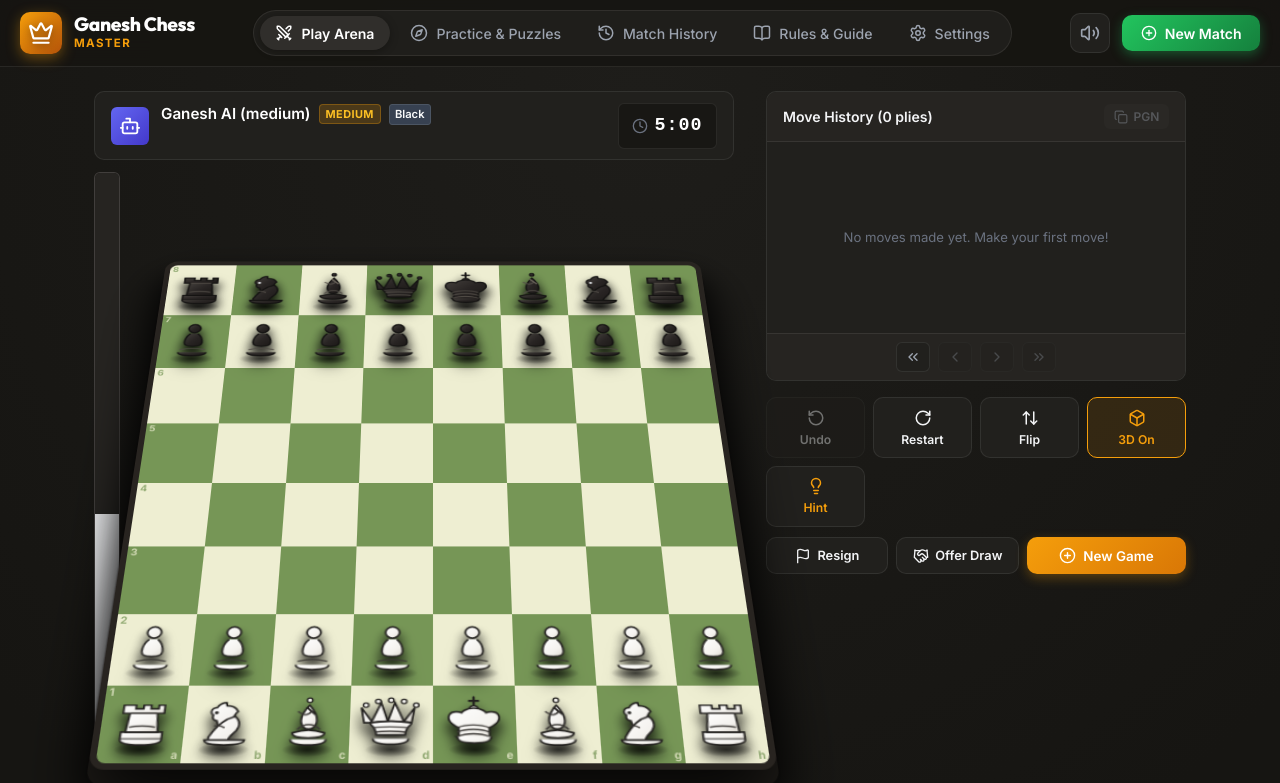
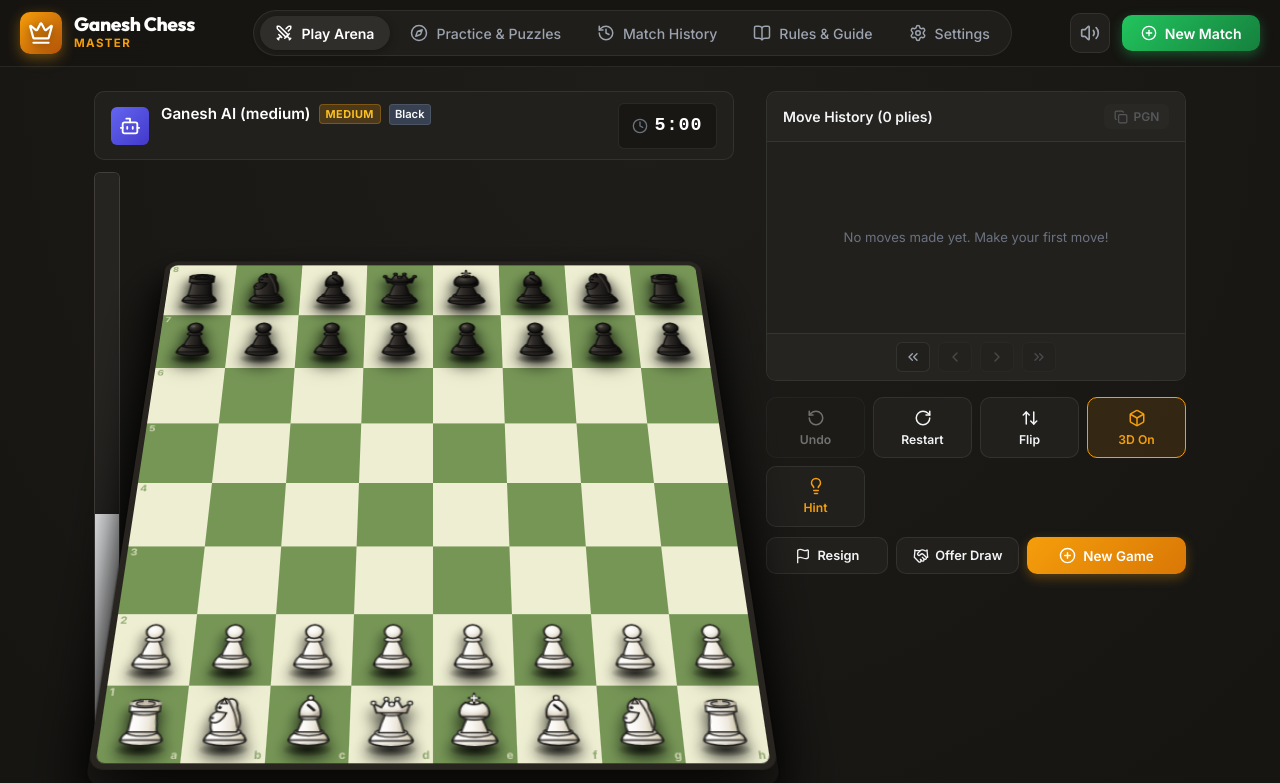
Before and after one commit to ganeshsawant8086-ux/GaneshChessMaster, a React (Vite) app in the folder GaneshChess/: page / in a window 1280 px wide. Shown: the top 783 px of the page. Built offline with nearby package versions, Linux system fonts and the light colour scheme.

Commit message:
Update piece models to 3D isometric perspective matching reference image

```diff
--- a/GaneshChess/src/components/Piece.jsx
+++ b/GaneshChess/src/components/Piece.jsx
@@ -1,9 +1,10 @@
 import React from 'react';
 
 /**
- * Premium Vector Chess Pieces (Staunton / Neo Tournament Standard)
+ * 3D Isometric & Staunton Tournament Chess Pieces
  * Supports piece type: 'p' (pawn), 'n' (knight), 'b' (bishop), 'r' (rook), 'q' (queen), 'k' (king)
  * and color: 'w' (white), 'b' (black)
+ * Matches realistic 3D perspective models with cylindrical bases and high-angle rendering.
  */
 export const Piece = ({
   type,
@@ -16,107 +17,181 @@ export const Piece = ({
   const isWhite = color === 'w';
   const pieceKey = type.toLowerCase();
 
-  // Gradient IDs unique to piece type and color
-  const gradId = `piece-grad-${color}-${styleType}`;
-  const strokeColor = isWhite ? '#22201e' : '#141312';
-  const detailColor = isWhite ? '#3a3734' : '#524d47';
+  // Gradients
+  const bodyGradId = `piece-3d-${color}-body`;
+  const rimGradId = `piece-3d-${color}-rim`;
+  const specGradId = `piece-3d-${color}-spec`;
+  const innerRookGradId = `piece-3d-${color}-inner`;
 
-  const renderSVGPaths = () => {
+  const strokeColor = isWhite ? '#1e1c1a' : '#0d0c0b';
+  const detailColor = isWhite ? '#4a453f' : '#38342f';
+
+  // Render 3D Perspective Piece (Matching User Reference Image)
+  const render3DPiece = () => {
     switch (pieceKey) {
-      case 'k': // King
+      case 'p': // 3D Pawn
         return (
-          <>
-            {/* Cross */}
-            <path d="M22.5 11.5V5.5M19.5 8.5h6" stroke={strokeColor} strokeWidth="1.6" strokeLinecap="round" />
-            {/* Crown finial */}
-            <path d="M22.5 25c0 0 4.5-7.5 3-10.5-1-2-3-2-3-2s-2 0-3 2c-1.5 3 3 10.5 3 10.5" fill={`url(#${gradId})`} stroke={strokeColor} strokeWidth="1.2" />
-            {/* Crown body */}
-            <path d="M11.5 37c5.5 3.5 15.5 3.5 21 0v-7s9-4.5 6-10.5c-2-4-8-1.5-8-1.5s-2-3.5-8-3.5-8 3.5-8 3.5-6-2.5-8 1.5c-3 6 6 10.5 6 10.5v7z" fill={`url(#${gradId})`} stroke={strokeColor} strokeWidth="1.3" />
-            {/* Ribs / details */}
-            <path d="M11.5 30c5.5-3 15.5-3 21 0m-21 3.5c5.5-3 15.5-3 21 0m-21 3.5c5.5-3 15.5-3 21 0" stroke={detailColor} strokeWidth="1.1" fill="none" />
-            {/* Base */}
-            <path d="M11.5 37c0 3 2 5 11 5s11-2 11-5" fill={`url(#${gradId})`} stroke={strokeColor} strokeWidth="1.3" />
-          </>
+          <g>
+            {/* Base Rims */}
+            <ellipse cx="22.5" cy="38" rx="12" ry="4" fill={`url(#${rimGradId})`} stroke={strokeColor} strokeWidth="1.2" />
+            <path d="M11 38 C 11 34.5 13 32 15 31 C 19 32.5 26 32.5 30 31 C 32 32 34 34.5 34 38 Z" fill={`url(#${bodyGradId})`} stroke={strokeColor} strokeWidth="1.1" />
+            <ellipse cx="22.5" cy="31" rx="8.5" ry="2.6" fill={`url(#${rimGradId})`} stroke={strokeColor} strokeWidth="1" />
+
+            {/* Stem / Trunk */}
+            <path d="M15.5 31 C 16.5 25 18.5 21 20 18 L 25 18 C 26.5 21 28.5 25 29.5 31 Z" fill={`url(#${bodyGradId})`} stroke={strokeColor} strokeWidth="1.1" />
+
+            {/* Collar Ring */}
+            <ellipse cx="22.5" cy="18" rx="5.5" ry="1.9" fill={`url(#${rimGradId})`} stroke={strokeColor} strokeWidth="1" />
+
+            {/* Spherical Head */}
+            <circle cx="22.5" cy="11.5" r="5.6" fill={`url(#${specGradId})`} stroke={strokeColor} strokeWidth="1.2" />
+            {/* Specular gloss dot */}
+            <ellipse cx="20.5" cy="9.5" rx="1.8" ry="1.2" fill={isWhite ? '#ffffff' : '#6b655e'} opacity="0.65" />
+          </g>
         );
 
-      case 'q': // Queen
+      case 'r': // 3D Rook with circular battlement crown viewed from above
         return (
-          <>
-            {/* Crown spikes and body */}
-            <path d="M9 26c8.5-1.5 21-1.5 27 0l2-12-7 11-6-15-4.5 15-4.5-15-6 15-7-11 2 12z" fill={`url(#${gradId})`} stroke={strokeColor} strokeWidth="1.3" />
-            {/* Jewels */}
-            <circle cx="6" cy="12" r="1.8" fill={`url(#${gradId})`} stroke={strokeColor} strokeWidth="1" />
-            <circle cx="14" cy="9" r="1.8" fill={`url(#${gradId})`} stroke={strokeColor} strokeWidth="1" />
-            <circle cx="22.5" cy="8" r="1.8" fill={`url(#${gradId})`} stroke={strokeColor} strokeWidth="1" />
-            <circle cx="31" cy="9" r="1.8" fill={`url(#${gradId})`} stroke={strokeColor} strokeWidth="1" />
-            <circle cx="39" cy="12" r="1.8" fill={`url(#${gradId})`} stroke={strokeColor} strokeWidth="1" />
-            {/* Body */}
-            <path d="M9 26c0 2 1.5 2 2.5 4 2.5 5 1 5.5 1 5.5h20s-1.5-.5 1-5.5c1-2 2.5-2 2.5-4-8.5-1.5-18.5-1.5-27 0z" fill={`url(#${gradId})`} stroke={strokeColor} strokeWidth="1.3" />
-            <path d="M11.5 30c3.5-1 17-1 22 0m-20.5 3.5c3.5-1 14-1 19 0" stroke={detailColor} strokeWidth="1.1" fill="none" />
-            {/* Base */}
-            <path d="M11 38.5c0 2.5 3 4.5 11.5 4.5s11.5-2 11.5-4.5" fill={`url(#${gradId})`} stroke={strokeColor} strokeWidth="1.3" />
-          </>
+          <g>
+            {/* Base Rims */}
+            <ellipse cx="22.5" cy="38.5" rx="13" ry="4.2" fill={`url(#${rimGradId})`} stroke={strokeColor} strokeWidth="1.2" />
+            <path d="M10 38.5 C 10 35.5 12 33.5 14 32.5 L 31 32.5 C 33 33.5 35 35.5 35 38.5 Z" fill={`url(#${bodyGradId})`} stroke={strokeColor} strokeWidth="1.1" />
+            <ellipse cx="22.5" cy="32.5" rx="9.5" ry="3" fill={`url(#${rimGradId})`} stroke={strokeColor} strokeWidth="1" />
+
+            {/* Tower Trunk */}
+            <path d="M13.5 32.5 L 15 17 L 30 17 L 31.5 32.5 Z" fill={`url(#${bodyGradId})`} stroke={strokeColor} strokeWidth="1.1" />
+            <ellipse cx="22.5" cy="17" rx="8.5" ry="2.7" fill={`url(#${rimGradId})`} stroke={strokeColor} strokeWidth="1" />
+
+            {/* Castle Crown - Circular with battlements */}
+            <path d="M13 17 L 13 11 C 13 8 32 8 32 11 L 32 17 Z" fill={`url(#${bodyGradId})`} stroke={strokeColor} strokeWidth="1.1" />
+            {/* Inner recessed circle of crown */}
+            <ellipse cx="22.5" cy="11" rx="9.5" ry="3.2" fill={`url(#${rimGradId})`} stroke={strokeColor} strokeWidth="1" />
+            <ellipse cx="22.5" cy="11" rx="6" ry="2" fill={`url(#${innerRookGradId})`} stroke={strokeColor} strokeWidth="0.8" />
+
+            {/* 4 Battlement notches */}
+            <rect x="21" y="8" width="3" height="3" fill={`url(#${innerRookGradId})`} />
+            <rect x="12.5" y="9.5" width="2.5" height="2.5" fill={`url(#${innerRookGradId})`} />
+            <rect x="30" y="9.5" width="2.5" height="2.5" fill={`url(#${innerRookGradId})`} />
+          </g>
         );
 
-      case 'r': // Rook
+      case 'n': // 3D Knight - 3/4 carved horse head
         return (
-          <>
-            {/* Tower */}
-            <path d="M9 39h27v-5.5H9V39z" fill={`url(#${gradId})`} stroke={strokeColor} strokeWidth="1.3" />
-            <path d="M12 33.5l1.5-15h18l1.5 15H12z" fill={`url(#${gradId})`} stroke={strokeColor} strokeWidth="1.3" />
-            {/* Battlements */}
-            <path d="M9 18.5h27V12h-4v3h-5v-3h-5v3h-5v-3H9v6.5z" fill={`url(#${gradId})`} stroke={strokeColor} strokeWidth="1.3" />
-            {/* Rungs */}
-            <path d="M14 29.5c5-1 12-1 17 0" stroke={detailColor} strokeWidth="1.1" fill="none" />
-            <path d="M14 18.5h17" stroke={detailColor} strokeWidth="1.1" fill="none" />
-            {/* Base */}
-            <path d="M9 39c0 2.5 2.5 4.5 13.5 4.5s13.5-2 13.5-4.5" fill={`url(#${gradId})`} stroke={strokeColor} strokeWidth="1.3" />
-          </>
+          <g>
+            {/* Base Rims */}
+            <ellipse cx="22.5" cy="38.5" rx="13" ry="4.2" fill={`url(#${rimGradId})`} stroke={strokeColor} strokeWidth="1.2" />
+            <path d="M10 38.5 C 10 35.5 12 33.5 14 32.5 L 31 32.5 C 33 33.5 35 35.5 35 38.5 Z" fill={`url(#${bodyGradId})`} stroke={strokeColor} strokeWidth="1.1" />
+            <ellipse cx="22.5" cy="32.5" rx="9.5" ry="3" fill={`url(#${rimGradId})`} stroke={strokeColor} strokeWidth="1" />
+
+            {/* 3D Horse Head & Neck */}
+            <path
+              d="M14 32.5 C 12 28 13 22 16 17 C 15 15 15 12 17 9.5 C 19 7 21 6.5 22.5 8 C 24 6.5 27 7.5 28 10 C 29 12 28 14 29 16 C 30 18 31 22 31 26 C 31 29 29.5 31 29.5 32.5 Z"
+              fill={`url(#${bodyGradId})`}
+              stroke={strokeColor}
+              strokeWidth="1.2"
+            />
+            {/* Muzzle & Jaw */}
+            <path
+              d="M16 17 C 14 18 12 20 12 23 C 12 25 14 26 17 25 C 19 24 21 21 22 18 Z"
+              fill={`url(#${bodyGradId})`}
+              stroke={strokeColor}
+              strokeWidth="1.1"
+            />
+            {/* Mane ridges */}
+            <path d="M22.5 8 C 24 11 25.5 14 27 18 C 28 21 29 25 29.5 29" stroke={detailColor} strokeWidth="1.3" strokeLinecap="round" fill="none" />
+            {/* Ear */}
+            <path d="M20 7 L 22 11 L 18 11 Z" fill={`url(#${rimGradId})`} stroke={strokeColor} strokeWidth="1" />
+            {/* Eye */}
+            <circle cx="17.5" cy="14" r="1.2" fill={strokeColor} />
+            {/* Nostril */}
+            <circle cx="13.5" cy="22" r="0.9" fill={strokeColor} />
+          </g>
         );
 
-      case 'b': // Bishop
+      case 'b': // 3D Bishop with angled miter and finial ball
         return (
-          <>
-            <circle cx="22.5" cy="8" r="1.8" fill={`url(#${gradId})`} stroke={strokeColor} strokeWidth="1" />
-            <path d="M17.5 26c-1-5 2.5-11 5-14 2.5 3 6 9 5 14-1 4-3 5-5 5s-4-1-5-5z" fill={`url(#${gradId})`} stroke={strokeColor} strokeWidth="1.3" />
-            <path d="M15 17c3.5 3 6 4 9 0" stroke={detailColor} strokeWidth="1.1" fill="none" />
-            <path d="M12 34c3-1 6-2 10.5-2s7.5 1 10.5 2c0 2-2 4-10.5 4S12 36 12 34z" fill={`url(#${gradId})`} stroke={strokeColor} strokeWidth="1.3" />
-            <path d="M15 31.5c2.5-3 5-4 7.5-4s5 1 7.5 4" stroke={detailColor} strokeWidth="1.1" fill="none" />
-            <path d="M11 39c0 2.5 3 4.5 11.5 4.5s11.5-2 11.5-4.5" fill={`url(#${gradId})`} stroke={strokeColor} strokeWidth="1.3" />
-            {/* Slit */}
-            <path d="M21 14l5 5" stroke={isWhite ? '#22201e' : '#6b645b'} strokeWidth="1.4" strokeLinecap="round" />
-          </>
+          <g>
+            {/* Base Rims */}
+            <ellipse cx="22.5" cy="38.5" rx="12.5" ry="4" fill={`url(#${rimGradId})`} stroke={strokeColor} strokeWidth="1.2" />
+            <path d="M10.5 38.5 C 10.5 35.5 12.5 33.5 14.5 32.5 L 30.5 32.5 C 32.5 33.5 34.5 35.5 34.5 38.5 Z" fill={`url(#${bodyGradId})`} stroke={strokeColor} strokeWidth="1.1" />
+            <ellipse cx="22.5" cy="32.5" rx="9" ry="2.8" fill={`url(#${rimGradId})`} stroke={strokeColor} strokeWidth="1" />
+
+            {/* Stem & Mid Collar */}
+            <path d="M15 32.5 C 16.5 28 17.5 24 19 21 L 26 21 C 27.5 24 28.5 28 30 32.5 Z" fill={`url(#${bodyGradId})`} stroke={strokeColor} strokeWidth="1.1" />
+            <ellipse cx="22.5" cy="21" rx="6.5" ry="2.2" fill={`url(#${rimGradId})`} stroke={strokeColor} strokeWidth="1" />
+
+            {/* Miter Head */}
+            <path
+              d="M16 21 C 15 15 17.5 9 22.5 7.5 C 27.5 9 30 15 29 21 Z"
+              fill={`url(#${specGradId})`}
+              stroke={strokeColor}
+              strokeWidth="1.2"
+            />
+            {/* Diagonal Cut Slit */}
+            <path d="M21 12 L 25 16" stroke={strokeColor} strokeWidth="1.8" strokeLinecap="round" />
+            {/* Finial Ball */}
+            <circle cx="22.5" cy="6.5" r="1.8" fill={`url(#${rimGradId})`} stroke={strokeColor} strokeWidth="1" />
+          </g>
         );
 
-      case 'n': // Knight
+      case 'q': // 3D Queen - Radiating coronet and jewels
         return (
-          <>
-            {/* Mane & head */}
-            <path d="M22 10c-3 0-5 2-6 4-2 0-3.5 1.5-3.5 3.5 0 1 .5 2 1.5 2.5-.5 1-.5 2 0 3 .5 1 1.5 1.5 2.5 1.5l1 3.5s2 1 4 1 3.5-.5 4.5-2c1.5-2.5 1-6 2.5-8 .5-1 1-1.5 1.5-2-1-2-3.5-4.5-7.5-4.5z" fill={`url(#${gradId})`} stroke={strokeColor} strokeWidth="1.3" />
-            {/* Body */}
-            <path d="M12 37.5c2-4 4-7.5 8-11.5 3-3 5.5-4 8.5-5 2 2 3.5 5 2.5 8.5-.5 2-2 4-3.5 5.5-2 2-3 4.5-3 7.5h-12.5z" fill={`url(#${gradId})`} stroke={strokeColor} strokeWidth="1.3" />
-            {/* Eye */}
-            <circle cx="16" cy="18" r="1.3" fill={isWhite ? '#22201e' : '#e5e7eb'} />
-            {/* Base */}
-            <path d="M9.5 39.5c0 2.5 3.5 4 13 4s13-1.5 13-4h-26z" fill={`url(#${gradId})`} stroke={strokeColor} strokeWidth="1.3" />
-            <path d="M15 28.5c2.5-.5 5 0 7 1.5" stroke={detailColor} strokeWidth="1.1" fill="none" />
-          </>
+          <g>
+            {/* Base Rims */}
+            <ellipse cx="22.5" cy="39" rx="13.5" ry="4.4" fill={`url(#${rimGradId})`} stroke={strokeColor} strokeWidth="1.2" />
+            <path d="M9.5 39 C 9.5 36 12 34 14 33 L 31 33 C 33 34 35.5 36 35.5 39 Z" fill={`url(#${bodyGradId})`} stroke={strokeColor} strokeWidth="1.1" />
+            <ellipse cx="22.5" cy="33" rx="10" ry="3.2" fill={`url(#${rimGradId})`} stroke={strokeColor} strokeWidth="1" />
+
+            {/* Fluted Waist */}
+            <path d="M14.5 33 C 16 26 17.5 22 19 18 L 26 18 C 27.5 22 29 26 30.5 33 Z" fill={`url(#${bodyGradId})`} stroke={strokeColor} strokeWidth="1.1" />
+            <ellipse cx="22.5" cy="18" rx="6.5" ry="2.2" fill={`url(#${rimGradId})`} stroke={strokeColor} strokeWidth="1" />
+
+            {/* Coronet Dome */}
+            <path
+              d="M13 18 L 11 11 L 16 14 L 19 8 L 22.5 12 L 26 8 L 29 14 L 34 11 L 32 18 Z"
+              fill={`url(#${specGradId})`}
+              stroke={strokeColor}
+              strokeWidth="1.2"
+            />
+            {/* Coronet Pearls */}
+            <circle cx="11" cy="10.5" r="1.5" fill={`url(#${rimGradId})`} stroke={strokeColor} strokeWidth="0.8" />
+            <circle cx="19" cy="7.5" r="1.5" fill={`url(#${rimGradId})`} stroke={strokeColor} strokeWidth="0.8" />
+            <circle cx="26" cy="7.5" r="1.5" fill={`url(#${rimGradId})`} stroke={strokeColor} strokeWidth="0.8" />
+            <circle cx="34" cy="10.5" r="1.5" fill={`url(#${rimGradId})`} stroke={strokeColor} strokeWidth="0.8" />
+            <circle cx="22.5" cy="11.5" r="1.8" fill={`url(#${rimGradId})`} stroke={strokeColor} strokeWidth="0.8" />
+          </g>
         );
 
-      case 'p': // Pawn
+      case 'k': // 3D King - Imperial crown with standing cross
+        return (
+          <g>
+            {/* Base Rims */}
+            <ellipse cx="22.5" cy="39" rx="14" ry="4.5" fill={`url(#${rimGradId})`} stroke={strokeColor} strokeWidth="1.2" />
+            <path d="M9 39 C 9 36 11.5 34 13.5 33 L 31.5 33 C 33.5 34 36 36 36 39 Z" fill={`url(#${bodyGradId})`} stroke={strokeColor} strokeWidth="1.1" />
+            <ellipse cx="22.5" cy="33" rx="10.5" ry="3.3" fill={`url(#${rimGradId})`} stroke={strokeColor} strokeWidth="1" />
+
+            {/* Lower Trunk & Tier Collar */}
+            <path d="M14 33 C 15.5 28 17 24 18.5 21 L 26.5 21 C 28 24 29.5 28 31 33 Z" fill={`url(#${bodyGradId})`} stroke={strokeColor} strokeWidth="1.1" />
+            <ellipse cx="22.5" cy="21" rx="7.5" ry="2.4" fill={`url(#${rimGradId})`} stroke={strokeColor} strokeWidth="1" />
+
+            {/* Royal Crown Dome */}
+            <path
+              d="M14 21 C 12 17 14 12 17 10 C 20.5 12 24.5 12 28 10 C 31 12 33 17 31 21 Z"
+              fill={`url(#${specGradId})`}
+              stroke={strokeColor}
+              strokeWidth="1.2"
+            />
+            {/* Crown Finial */}
+            <ellipse cx="22.5" cy="10" rx="3.5" ry="1.4" fill={`url(#${rimGradId})`} stroke={strokeColor} strokeWidth="1" />
+
+            {/* Standing 3D Cross */}
+            <path d="M22.5 3.5 V 10 M 19.5 6.5 H 25.5" stroke={strokeColor} strokeWidth="1.9" strokeLinecap="round" />
+            <path d="M22.5 4.5 V 9 M 20.5 6.5 H 24.5" stroke={isWhite ? '#ffffff' : '#6b655e'} strokeWidth="1" strokeLinecap="round" />
+          </g>
+        );
+
       default:
-        return (
-          <>
-            {/* Head */}
-            <circle cx="22.5" cy="12" r="4.8" fill={`url(#${gradId})`} stroke={strokeColor} strokeWidth="1.3" />
-            {/* Neck & Body */}
-            <path d="M19.5 18c-3 3-4 6-4 10 0 3 1.5 4.5 7 4.5s7-1.5 7-4.5c0-4-1-7-4-10" fill={`url(#${gradId})`} stroke={strokeColor} strokeWidth="1.3" />
-            {/* Collar */}
-            <path d="M12.5 36.5c3.5-1 6.5-1.5 10-1.5s6.5.5 10 1.5" stroke={detailColor} strokeWidth="1.1" fill="none" />
-            {/* Base */}
-            <path d="M11.5 39.5c0 2 2.5 4 11 4s11-2 11-4" fill={`url(#${gradId})`} stroke={strokeColor} strokeWidth="1.3" />
-          </>
-        );
+        return null;
     }
   };
 
@@ -137,13 +212,13 @@ export const Piece = ({
       <svg
         viewBox="0 0 45 45"
         style={{
-          width: '80%',
-          height: '80%',
+          width: '84%',
+          height: '84%',
           overflow: 'visible',
           filter: is3D
             ? (isWhite
-                ? 'drop-shadow(0 8px 6px rgba(0,0,0,0.45))'
-                : 'drop-shadow(0 8px 7px rgba(0,0,0,0.75))')
+                ? 'drop-shadow(0 10px 8px rgba(0,0,0,0.4))'
+                : 'drop-shadow(0 10px 10px rgba(0,0,0,0.7))')
             : (isWhite
                 ? 'drop-shadow(0 2px 3px rgba(0,0,0,0.3))'
                 : 'drop-shadow(0 2px 4px rgba(0,0,0,0.5))'),
@@ -151,42 +226,60 @@ export const Piece = ({
         }}
       >
         <defs>
-          {/* White Piece 3D Lighting Gradient */}
-          <linearGradient id={`piece-grad-w-${styleType}`} x1="0%" y1="0%" x2="100%" y2="100%">
-            {styleType === 'royal' ? (
-              <>
-                <stop offset="0%" stopColor="#ffffff" />
-                <stop offset="60%" stopColor="#fef3c7" />
-                <stop offset="100%" stopColor="#fde047" />
-              </>
-            ) : (
-              <>
-                <stop offset="0%" stopColor="#ffffff" />
-                <stop offset="65%" stopColor="#f4f2ee" />
-                <stop offset="100%" stopColor="#ddd8cf" />
-              </>
-            )}
+          {/* 3D Ivory White Shading Gradients */}
+          <linearGradient id={`piece-3d-w-body`} x1="0%" y1="0%" x2="100%" y2="0%">
+            <stop offset="0%" stopColor="#ffffff" />
+            <stop offset="35%" stopColor="#fbf9f5" />
+            <stop offset="70%" stopColor="#ede7dc" />
+            <stop offset="100%" stopColor="#c5bea0" />
           </linearGradient>
 
-          {/* Black Piece 3D Lighting Gradient */}
-          <linearGradient id={`piece-grad-b-${styleType}`} x1="0%" y1="0%" x2="100%" y2="100%">
-            {styleType === 'royal' ? (
-              <>
-                <stop offset="0%" stopColor="#451a03" />
-                <stop offset="60%" stopColor="#291102" />
-                <stop offset="100%" stopColor="#170901" />
-              </>
-            ) : (
-              <>
-                <stop offset="0%" stopColor="#44403c" />
-                <stop offset="50%" stopColor="#292524" />
-                <stop offset="100%" stopColor="#1c1917" />
-              </>
-            )}
+          <linearGradient id={`piece-3d-w-rim`} x1="0%" y1="0%" x2="100%" y2="100%">
+            <stop offset="0%" stopColor="#ffffff" />
+            <stop offset="50%" stopColor="#f4f0e8" />
+            <stop offset="100%" stopColor="#b5ac9b" />
+          </linearGradient>
+
+          <radialGradient id={`piece-3d-w-spec`} cx="38%" cy="32%" r="65%">
+            <stop offset="0%" stopColor="#ffffff" />
+            <stop offset="50%" stopColor="#f7f4ee" />
+            <stop offset="85%" stopColor="#e4ddd0" />
+            <stop offset="100%" stopColor="#b8ad9c" />
+          </radialGradient>
+
+          <linearGradient id={`piece-3d-w-inner`} x1="0%" y1="0%" x2="0%" y2="100%">
+            <stop offset="0%" stopColor="#a39a89" />
+            <stop offset="100%" stopColor="#d5cebe" />
+          </linearGradient>
+
+          {/* 3D Obsidian / Satin Ebony Shading Gradients */}
+          <linearGradient id={`piece-3d-b-body`} x1="0%" y1="0%" x2="100%" y2="0%">
+            <stop offset="0%" stopColor="#4e4944" />
+            <stop offset="35%" stopColor="#2e2b28" />
+            <stop offset="75%" stopColor="#1a1817" />
+            <stop offset="100%" stopColor="#0c0b0a" />
+          </linearGradient>
+
+          <linearGradient id={`piece-3d-b-rim`} x1="0%" y1="0%" x2="100%" y2="100%">
+            <stop offset="0%" stopColor="#55504a" />
+            <stop offset="50%" stopColor="#282523" />
+            <stop offset="100%" stopColor="#121110" />
+          </linearGradient>
+
+          <radialGradient id={`piece-3d-b-spec`} cx="36%" cy="32%" r="65%">
+            <stop offset="0%" stopColor="#524d47" />
+            <stop offset="45%" stopColor="#2c2926" />
+            <stop offset="85%" stopColor="#171514" />
+            <stop offset="100%" stopColor="#090807" />
+          </radialGradient>
+
+          <linearGradient id={`piece-3d-b-inner`} x1="0%" y1="0%" x2="0%" y2="100%">
+            <stop offset="0%" stopColor="#080707" />
+            <stop offset="100%" stopColor="#22201e" />
           </linearGradient>
         </defs>
 
-        {renderSVGPaths()}
+        {render3DPiece()}
       </svg>
     </div>
   );
```
